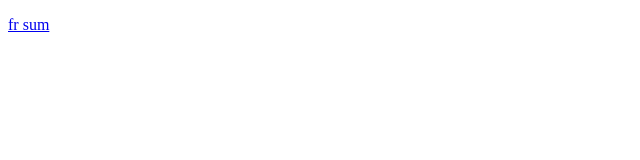
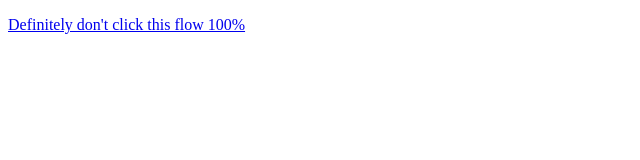
Before and after one commit to MouseyUvU/Moar-stuff, a plain HTML site: page index.html in a window 1280 px wide. Shown: the whole page, without its empty margins (0-640 px from the left). Drawn offline with Linux system fonts and the light colour scheme.

Commit message:
Update index.html

```diff
--- a/index.html
+++ b/index.html
@@ -5,7 +5,7 @@
 	</head>
 	<body>
 	<a href="https://www.twitch.tv/flow4l">
-	<p> fr sum </p>
+	<p> Definitely don't click this flow 100% </p>
 	</a>
 	</body>
 </html>
```
